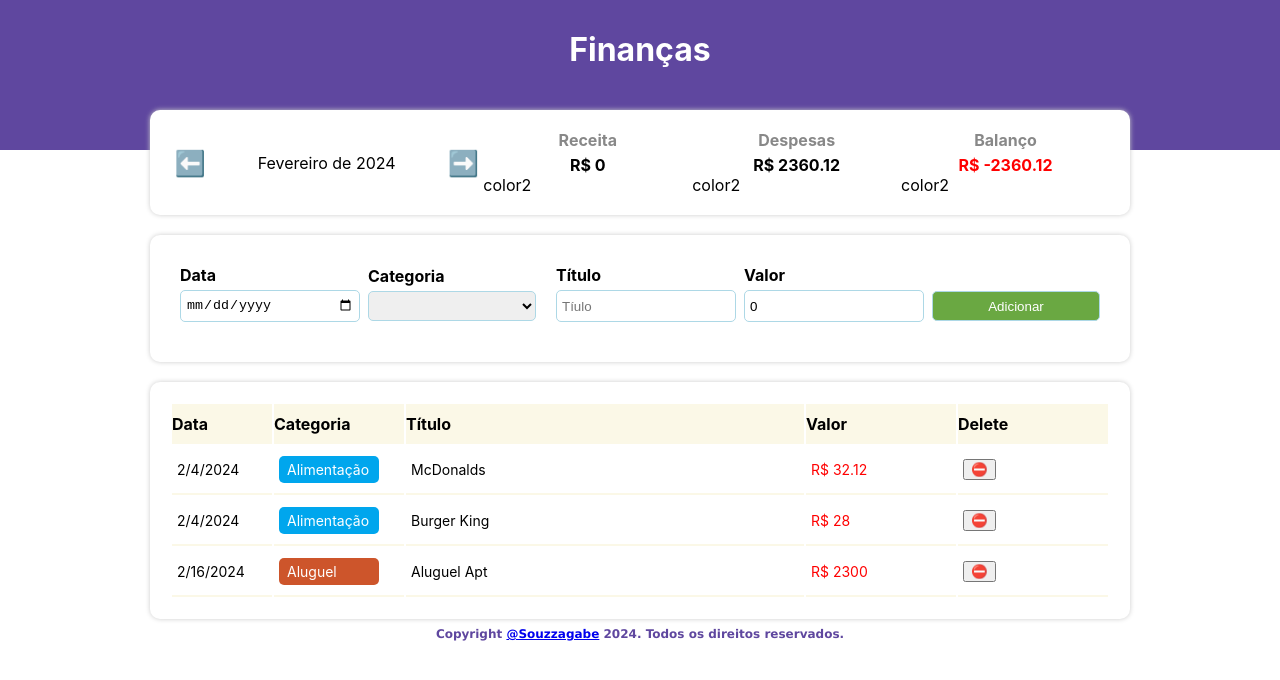
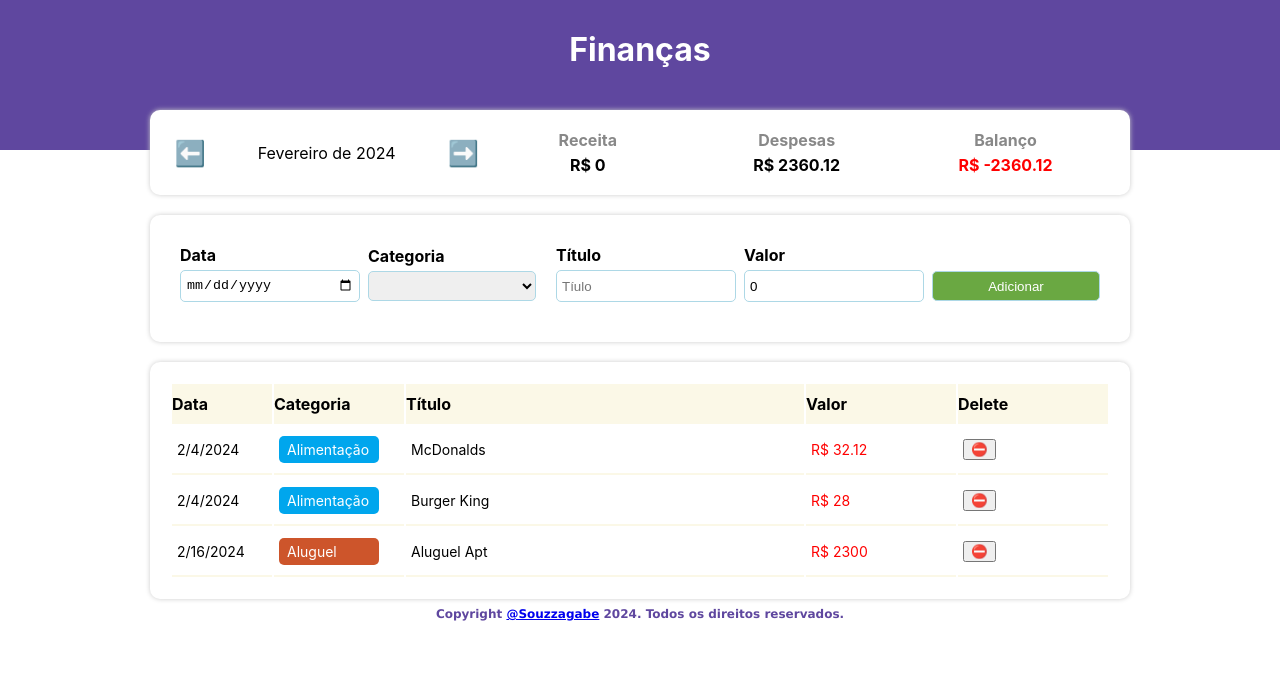
Before and after one commit to Souzzagabe/financesv2, a React (Vite) app: page / in a window 1280 px wide. Shown: the top 680 px of the page. Built offline with nearby package versions, Linux system fonts and the light colour scheme.

Commit message:
finisth resume item functions

```diff
--- a/src/components/ResumeItem/index.tsx
+++ b/src/components/ResumeItem/index.tsx
@@ -11,7 +11,6 @@ export const ResumeItem = ({ title, value, color }: Props) => {
         <C.Container>
             <C.Title>{title}</C.Title>
             <C.Info color={color}>R$ {value}</C.Info>
-            color2
         </C.Container>
     );
 }
```
